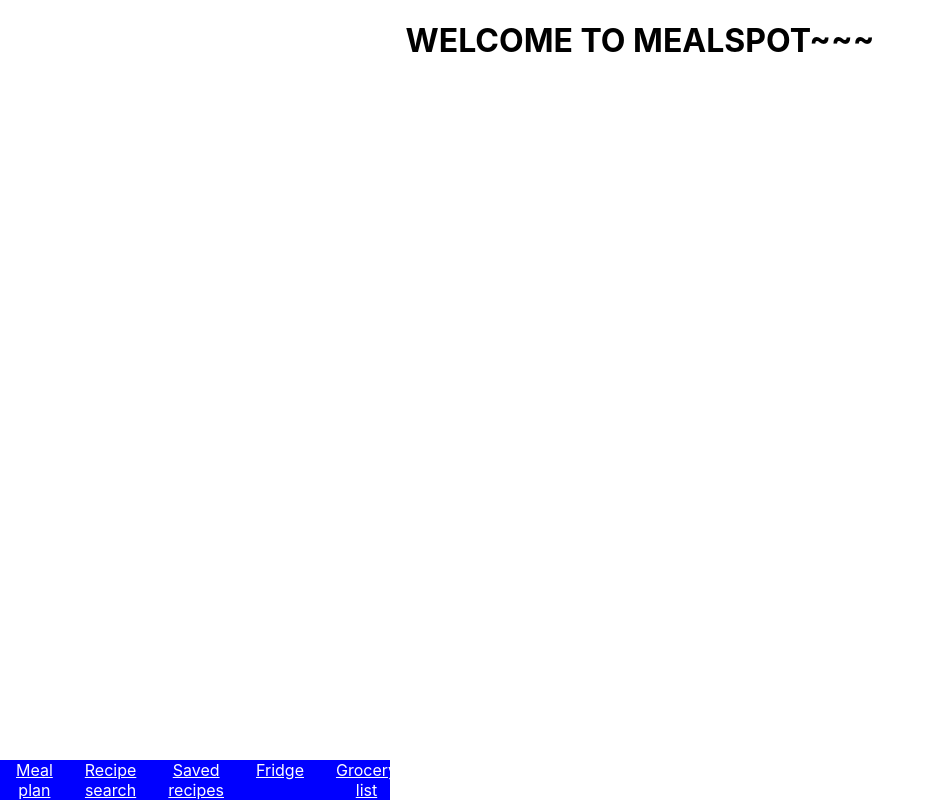
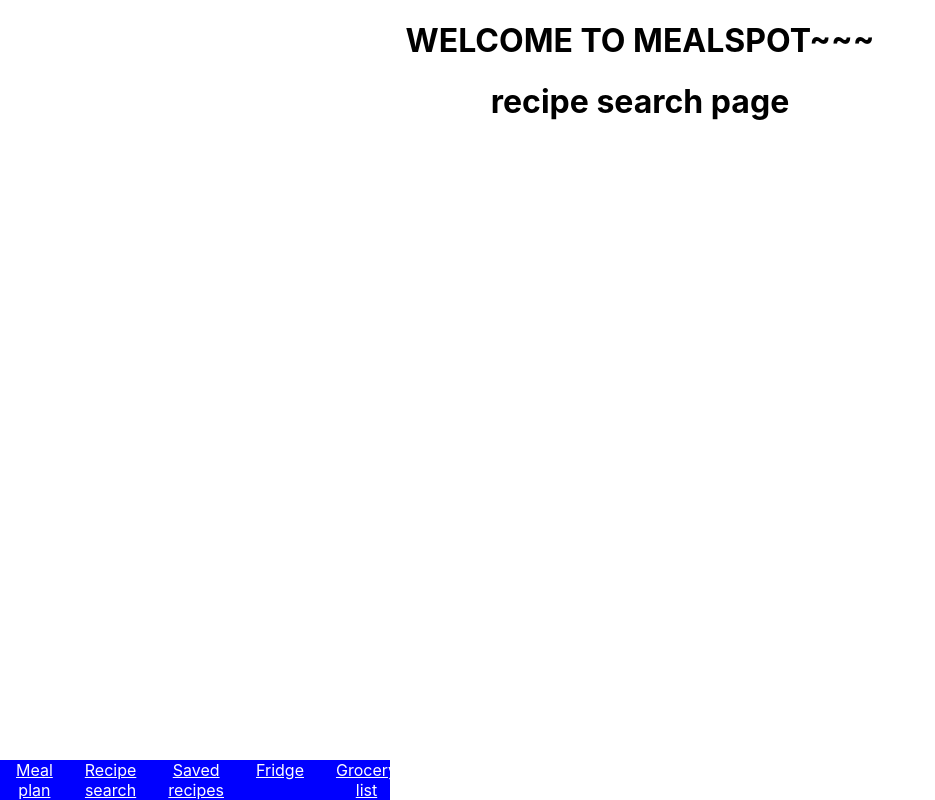
Before and after one commit to agiledev-students-spring2023/final-project-mealspot, a React (Create React App) app in the folder front-end/: page /recipesearch in a window 1280 px wide. Shown: the whole page, without its empty margins (0-935 px from the left). Built offline with nearby package versions, Linux system fonts and the light colour scheme.

Commit message:
added empty placeholders for the rest of the pages that the navbar can navigate to

```diff
--- a/front-end/src/App.js
+++ b/front-end/src/App.js
@@ -2,6 +2,10 @@ import './App.css';
 import { BrowserRouter as Router, Routes, Route } from 'react-router-dom';
 import Navbar from './Navbar.js';
 import MealPlan from './MealPlan.js';
+import RecipeSearch from './RecipeSearch.js';
+import SavedRecipes from './SavedRecipes.js';
+import Fridge from './Fridge.js';
+import GroceryList from './GroceryList.js';
 
 function App() {
   return (
@@ -11,19 +15,14 @@ function App() {
         <Navbar />
         <Routes>
           <Route path='/' exact element={<MealPlan />} />
+          <Route path='/recipesearch' element={<RecipeSearch />} />
+          <Route path='/savedrecipes' element={<SavedRecipes />} />
+          <Route path='/fridge' element={<Fridge />} />
+          <Route path='/grocerylist' element={<GroceryList />} />
         </Routes>
       </Router>
     </div>
   );
 }
 
-/* future routes
-
-          <Route path='/recipesearch' element={<RecipeSearch />} />
-          <Route path='/savedrecipes' element={<SavedRecipes />} />
-          <Route path='/fridge' element={<Fridge />} />
-          <Route path='/grocerylist' element={<GroceryList />} />
-
-*/
-
 export default App;
--- /dev/null
+++ b/front-end/src/Fridge.js
@@ -0,0 +1,10 @@
+import React from 'react';
+import './Fridge.css';
+
+const Fridge = () => {
+    return (
+        <h1>fridge page</h1>
+    );
+}
+
+export default Fridge;
--- /dev/null
+++ b/front-end/src/GroceryList.js
@@ -0,0 +1,10 @@
+import React from 'react';
+import './GroceryList.css';
+
+const GroceryList = () => {
+    return (
+        <h1>grocery list page</h1>
+    );
+}
+
+export default GroceryList;
--- /dev/null
+++ b/front-end/src/RecipeSearch.js
@@ -0,0 +1,10 @@
+import React from 'react';
+import './RecipeSearch.css';
+
+const RecipeSearch = () => {
+    return (
+        <h1>recipe search page</h1>
+    );
+}
+
+export default RecipeSearch;
--- /dev/null
+++ b/front-end/src/SavedRecipes.js
@@ -0,0 +1,10 @@
+import React from 'react';
+import './SavedRecipes.css';
+
+const SavedRecipes = () => {
+    return (
+        <h1>saved recipes page</h1>
+    );
+}
+
+export default SavedRecipes;
```
Also changed, not shown: front-end/src/Fridge.css (added), front-end/src/GroceryList.css (added), front-end/src/RecipeSearch.css (added), front-end/src/SavedRecipes.css (added).
